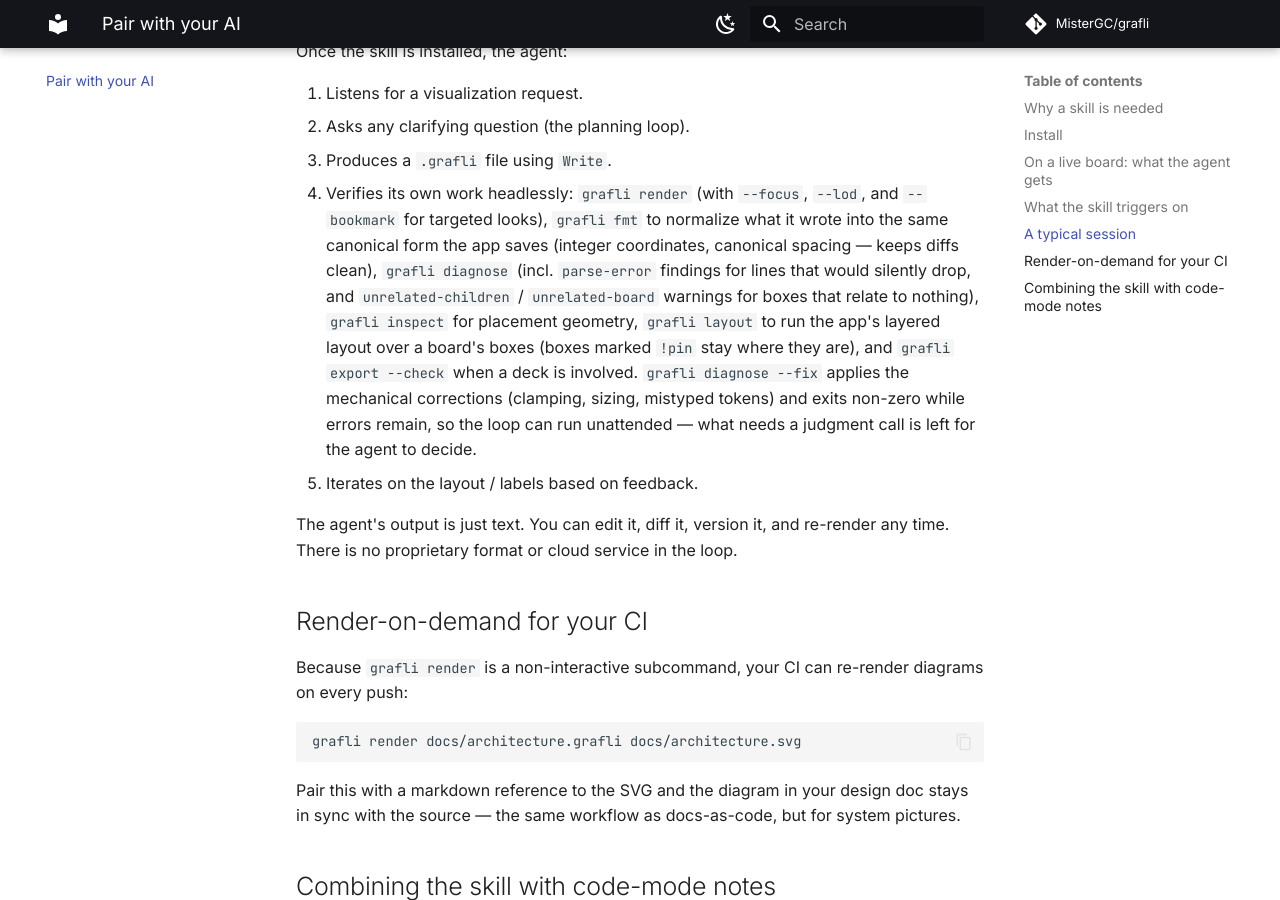
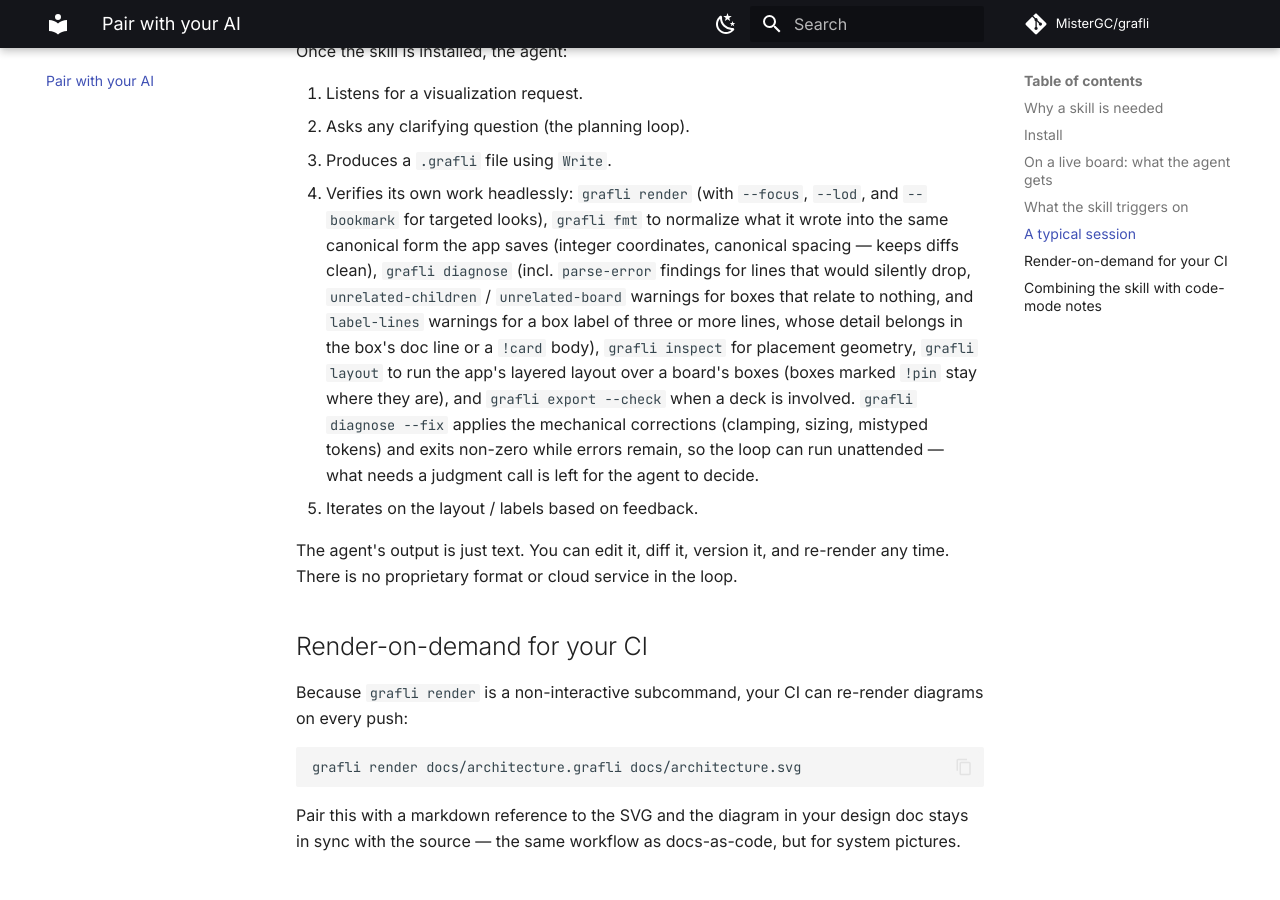
Before and after one commit to MisterGC/grafli, an MkDocs documentation site: the page built from docs/ai.md, in a window 1280 px wide and 900 px high, scrolled down 3801 px. Built offline with MkDocs 1.6.1 and Material for MkDocs 9.7.7, drawn with Linux system fonts in a browser that asks for light colours; comment, search, counter and statistics services are not loaded.

Commit message:
Describe label-lines and the box-title rule in the docs and the changelog

```diff
--- a/docs/ai.md
+++ b/docs/ai.md
@@ -156,8 +156,10 @@ Once the skill is installed, the agent:
    (integer coordinates, canonical spacing — keeps diffs clean),
    `grafli diagnose`
    (incl. `parse-error` findings for lines that would silently drop,
-   and `unrelated-children` / `unrelated-board` warnings for boxes that
-   relate to nothing),
+   `unrelated-children` / `unrelated-board` warnings for boxes that
+   relate to nothing, and `label-lines` warnings for a box label of
+   three or more lines, whose detail belongs in the box's doc line or a
+   `!card` body),
    `grafli inspect` for placement geometry, `grafli layout` to run the
    app's layered layout over a board's boxes (boxes marked `!pin` stay
    where they are), and `grafli export --check`
```
Also changed, not shown: CHANGELOG.md (+13 -0 lines), docs/format.md (+4 -2 lines).
